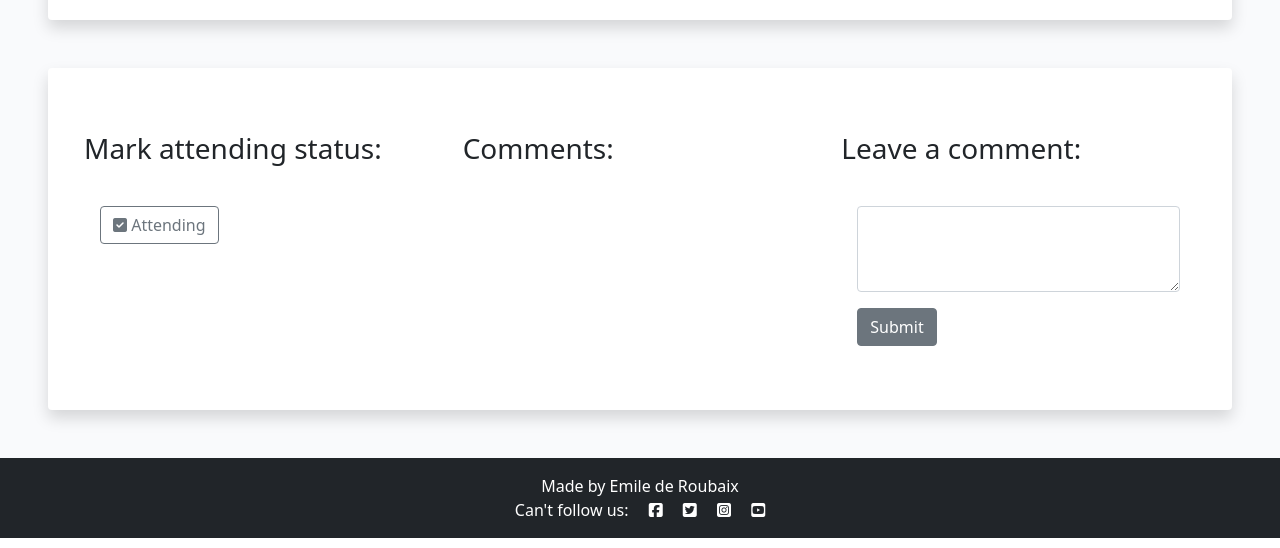
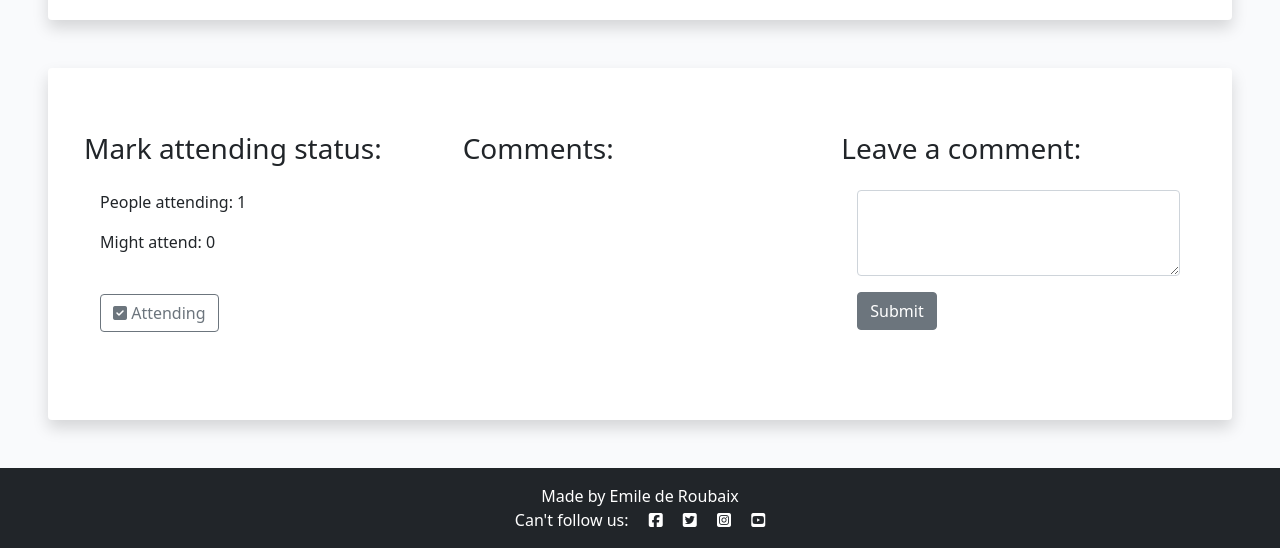
Before and after one commit to EMarnus/Event-Organiser, a Django app: page /booking-details/13 in a window 1280 px wide. Shown: the part 1522-2070 px from the top of the page. Run offline with Django 3.2, Linux system fonts and the light colour scheme; a user stored in the database is signed in; data comes from the database, SQL or seed files in the repository; both versions use the stored data as it was after the commit; some libraries are stand-ins or nearby versions.

Commit message:
Add tentative attendance button to BookingDetails with some syle amends

```diff
--- a/game_dates/models.py
+++ b/game_dates/models.py
@@ -53,6 +53,8 @@ class Appointment(models.Model):
     approved = models.BooleanField(default=True)
     attending = models.ManyToManyField(
         User, related_name='event_attending', blank=True)
+    tentative = models.ManyToManyField(
+        User, related_name='event_tentative', blank=True)
 
     class Meta:
         ordering = ["-created_on"]
--- a/game_dates/templates/bookingDetails.html
+++ b/game_dates/templates/bookingDetails.html
@@ -28,22 +28,36 @@
     <div class="container">
         <div class="row">
             <div class="col-md-4 card mb-4  mt-3 ">
-                <h3 class="my-4">Mark attending status:</h3>
+                <h3 class="card-title mt-4">Mark attending status:</h3>
                 <div class="card-body">
-                <!-- Attending/Tentative indicators -->
-                    <form class="d-inline my-4" action="{% url 'attending' booking.id %}" method="POST">
+                    <p>People attending: {{ attending }}</p>
+                    <p>Might attend: {{ tentative }}</p>
+                    <!-- Attendance Buttons -->
+                    <div class="row">
+                        <form class="d-inline mt-4" action="{% url 'attending' booking.id %}" method="POST">
                             {% csrf_token %}
                             {% if attending %}
                             <button type="submit" name="booking_id" value="{{booking.id}}" class="btn btn-outline-secondary"><i class="fa-solid fa-square-check"></i> Attending</button>
-                        {% else %}
+                            {% elif not tentative %}
                             <button type="submit" name="booking_id" value="{{booking.id}}" class="btn btn-outline-secondary"><i class="fa-regular fa-square-check"></i> Not Marked as Attending</button>
                             {% endif %}
                         </form>
                     </div>
+                    <div class="row">
+                        <form class="d-inline mt-4" action="{% url 'tentative' booking.id %}" method="POST">
+                            {% csrf_token %}
+                            {% if tentative %}
+                            <button type="submit" name="booking_id" value="{{booking.id}}" class="btn btn-outline-secondary"><i class="fa-solid fa-hand"></i> Might be attending</button>
+                            {% elif not attending %}
+                            <button type="submit" name="booking_id" value="{{booking.id}}" class="btn btn-outline-secondary"><i class="fa-regular fa-hand"></i> Not Attending</button>
+                            {% endif %}
+                        </form>
+                    </div>
+                </div>
             </div>
             <!-- Comments -->
             <div class="col-md-4 card mb-4  mt-3 ">
-                <h3 class="my-4">Comments:</h3>
+                <h3 class="card-title mt-4">Comments:</h3>
                 <div class="card-body">
                     {% for comment in comments %}
                     <div class="comments">
@@ -60,7 +74,7 @@
             </div>
             <!-- Adding Comments -->
             <div class="col-md-4 card mb-4  mt-3 ">
-                <h3 class="my-4">Leave a comment:</h3>
+                <h3 class="card-title mt-4">Leave a comment:</h3>
                 <div class="card-body">
                     {% if new_comment %}
                     <div class="alert alert-success" role="alert">
--- a/game_dates/urls.py
+++ b/game_dates/urls.py
@@ -7,6 +7,7 @@ urlpatterns = [
     path('booking-submit', views.bookingSubmit, name='bookingSubmit'),
     path('booking-details/<booking_id>', views.bookingDetails, name='bookingDetails'),
     path('attending/<booking_id>/', views.attendingEvent, name='attending'),
+    path('tentative/<booking_id>/', views.tentativeEvent, name='tentative'),
     path('booking-update/<booking_id>', views.bookingUpdate, name='bookingUpdate'),
     path('booking-update-submit/<int:booking_id>', views.bookingUpdateSubmit, name='bookingUpdateSubmit'),
     path('booking-delete/<booking_id>', views.bookingDelete, name='bookingDelete'),
--- a/game_dates/views.py
+++ b/game_dates/views.py
@@ -121,6 +121,7 @@ def bookingDetails(request, booking_id):
     booking = Appointment.objects.get(pk=booking_id)
     comments = booking.comments.filter(approved=True).order_by('created_on')
     attending = booking.number_of_attendees()
+    tentative = booking.number_of_tentative()
 
     new_comment = None
 
@@ -141,7 +142,8 @@ def bookingDetails(request, booking_id):
         'booking': booking,
         'comments': comments,
         'comment_form': comment_form,
-        'attending': attending
+        'attending': attending,
+        'tentative': tentative,
         })
 
 
@@ -152,6 +154,18 @@ def attendingEvent(request, booking_id):
         event.attending.remove(request.user)
     else:
         event.attending.add(request.user)
+
+    return HttpResponseRedirect(
+        reverse('bookingDetails', args=[str(booking_id)]))
+
+
+def tentativeEvent(request, booking_id):
+    event = get_object_or_404(Appointment, id=request.POST.get('booking_id'))
+
+    if event.tentative.filter(id=request.user.id).exists():
+        event.tentative.remove(request.user)
+    else:
+        event.tentative.add(request.user)
 
     return HttpResponseRedirect(
         reverse('bookingDetails', args=[str(booking_id)]))
```
Also changed, not shown: db.sqlite3, game_dates/migrations/0008_appointment_tentative.py (added). Lines whose indentation alone changed are shown as unchanged.
